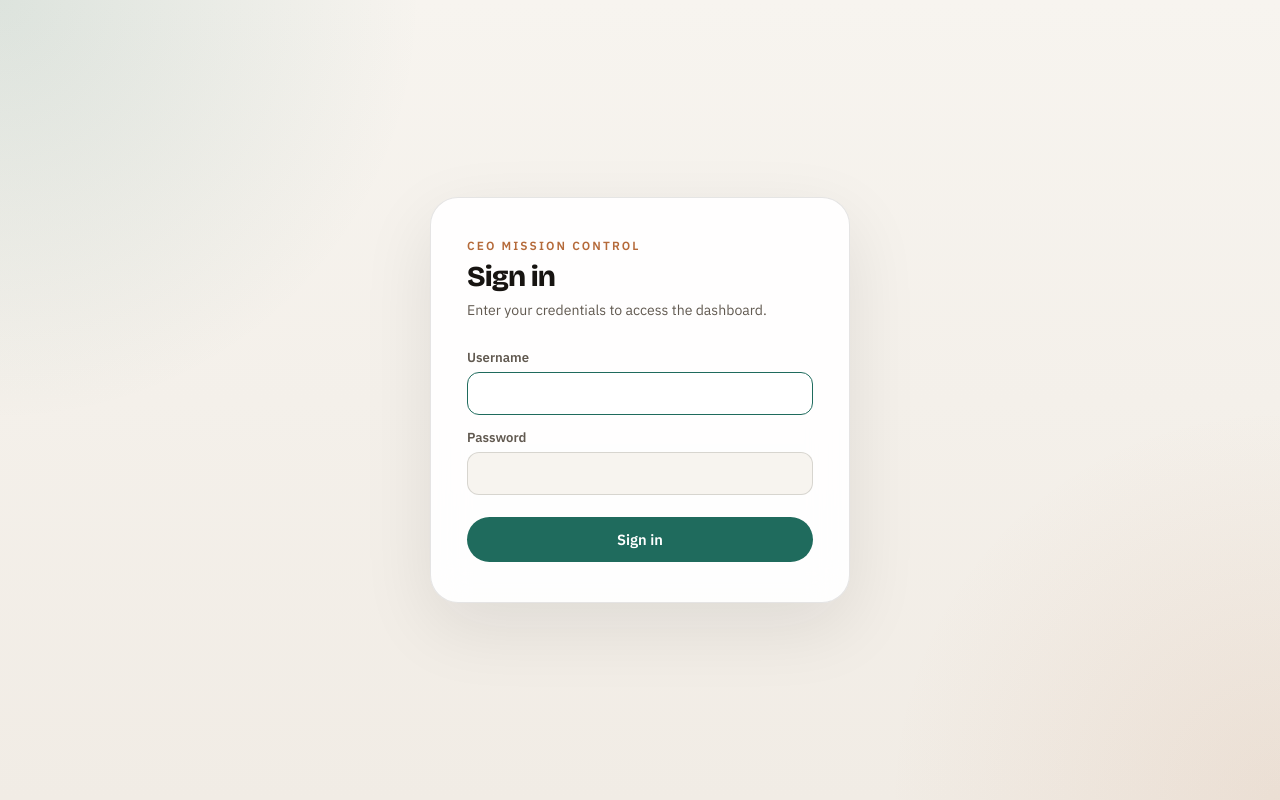
After one commit to systems1234/CEO-DELEGATION, a Python web app: template ceod/web/templates/login.html in a window 1280 px wide. The commit adds this page. Run offline with Jinja, Linux system fonts and the light colour scheme; the template is opened without the code that fills it, so the values that code supplies are empty.

Commit message:
Replace Basic Auth with proper login page and cookie sessions
- /login GET renders a styled login form
- /login POST verifies credentials and sets a signed HttpOnly cookie
  (itsdangerous URLSafeTimedSerializer, 24h expiry)
- /logout clears the cookie and redirects to /login
- Protected routes redirect to /login instead of returning 401
- Two credential pairs: DASHBOARD_USERNAME/PASSWORD (main) and
  DEV_USERNAME/DEV_PASSWORD (secondary, optional)
- SESSION_SECRET env var signs the cookie; falls back to a placeholder
  (set a real value in production)
- Sign out link added to dashboard topbar

Co-Authored-By: Claude Sonnet 4.6 <noreply@anthropic.com>

```diff
--- a/ceod/config.py
+++ b/ceod/config.py
@@ -46,6 +46,9 @@ class Settings(BaseSettings):
   dashboard_auth_enabled: bool = Field(default=True, alias="DASHBOARD_AUTH_ENABLED")
   dashboard_username: str | None = Field(default=None, alias="DASHBOARD_USERNAME")
   dashboard_password: str | None = Field(default=None, alias="DASHBOARD_PASSWORD")
+  dev_username: str | None = Field(default=None, alias="DEV_USERNAME")
+  dev_password: str | None = Field(default=None, alias="DEV_PASSWORD")
+  session_secret: str | None = Field(default=None, alias="SESSION_SECRET")
 
   scheduler_enabled: bool = Field(default=False, alias="SCHEDULER_ENABLED")
   scheduler_hour_ist: int = Field(default=9, alias="SCHEDULER_HOUR_IST")
--- a/ceod/web/templates/dashboard.html
+++ b/ceod/web/templates/dashboard.html
@@ -35,6 +35,7 @@
             <span id="refresh-status">Live sync active</span>
           </div>
           <a class="ghost-button" href="/chat">Messages</a>
+          <a class="ghost-button" href="/logout">Sign out</a>
           <button id="refresh-button" class="submit-button topbar-refresh" type="button">
             Refresh Board
           </button>
--- /dev/null
+++ b/ceod/web/templates/login.html
@@ -0,0 +1,151 @@
+<!DOCTYPE html>
+<html lang="en">
+  <head>
+    <meta charset="utf-8" />
+    <meta name="viewport" content="width=device-width, initial-scale=1" />
+    <title>Sign in — CEO Mission Control</title>
+    <link rel="preconnect" href="https://fonts.googleapis.com" />
+    <link rel="preconnect" href="https://fonts.gstatic.com" crossorigin />
+    <link
+      href="https://fonts.googleapis.com/css2?family=Bricolage+Grotesque:wght@400;500;700;800&family=IBM+Plex+Sans:wght@400;500;600&display=swap"
+      rel="stylesheet"
+    />
+    <style>
+      *, *::before, *::after { box-sizing: border-box; }
+
+      body {
+        margin: 0;
+        min-height: 100vh;
+        display: flex;
+        align-items: center;
+        justify-content: center;
+        font-family: "IBM Plex Sans", sans-serif;
+        color: #171411;
+        background:
+          radial-gradient(circle at top left, rgba(31,107,93,0.12), transparent 28%),
+          radial-gradient(circle at bottom right, rgba(181,106,58,0.10), transparent 26%),
+          linear-gradient(180deg, #f7f4ef 0%, #f1ece5 100%);
+      }
+
+      .login-card {
+        width: min(420px, calc(100vw - 32px));
+        padding: 40px 36px;
+        background: rgba(255,255,255,0.92);
+        border: 1px solid rgba(24,21,18,0.11);
+        border-radius: 28px;
+        box-shadow: 0 24px 72px rgba(24,21,18,0.09);
+        -webkit-backdrop-filter: blur(18px);
+        backdrop-filter: blur(18px);
+      }
+
+      .login-eyebrow {
+        margin: 0 0 6px;
+        font-size: 0.74rem;
+        font-weight: 700;
+        letter-spacing: 0.18em;
+        text-transform: uppercase;
+        color: #b56a3a;
+      }
+
+      .login-title {
+        margin: 0 0 6px;
+        font-family: "Bricolage Grotesque", sans-serif;
+        font-size: 1.8rem;
+        font-weight: 800;
+        letter-spacing: -0.03em;
+        color: #171411;
+      }
+
+      .login-sub {
+        margin: 0 0 28px;
+        font-size: 0.88rem;
+        color: #615950;
+        line-height: 1.5;
+      }
+
+      .field {
+        display: grid;
+        gap: 6px;
+        margin-bottom: 14px;
+      }
+
+      .field span {
+        font-size: 0.82rem;
+        font-weight: 600;
+        color: #615950;
+      }
+
+      .field input {
+        width: 100%;
+        padding: 11px 14px;
+        font: inherit;
+        font-size: 0.92rem;
+        background: #f7f4ef;
+        border: 1px solid rgba(24,21,18,0.14);
+        border-radius: 12px;
+        outline: none;
+        color: #171411;
+        transition: border-color 0.15s;
+      }
+
+      .field input:focus {
+        border-color: #1f6b5d;
+        background: #fff;
+      }
+
+      .login-btn {
+        width: 100%;
+        margin-top: 8px;
+        padding: 13px;
+        font: inherit;
+        font-size: 0.92rem;
+        font-weight: 600;
+        background: #1f6b5d;
+        color: #fff;
+        border: none;
+        border-radius: 999px;
+        cursor: pointer;
+        transition: background 0.15s, transform 0.12s;
+      }
+
+      .login-btn:hover { background: #15463d; transform: translateY(-1px); }
+      .login-btn:active { transform: none; }
+
+      .login-error {
+        margin: 14px 0 0;
+        padding: 11px 14px;
+        background: rgba(162,63,49,0.08);
+        border: 1px solid rgba(162,63,49,0.18);
+        border-radius: 10px;
+        font-size: 0.84rem;
+        color: #a23f31;
+        display: none;
+      }
+
+      .login-error.is-visible { display: block; }
+    </style>
+  </head>
+  <body>
+    <div class="login-card">
+      <p class="login-eyebrow">CEO Mission Control</p>
+      <h1 class="login-title">Sign in</h1>
+      <p class="login-sub">Enter your credentials to access the dashboard.</p>
+
+      <form method="post" action="/login">
+        <input type="hidden" name="next" value="{{ next }}" />
+        <label class="field">
+          <span>Username</span>
+          <input type="text" name="username" autocomplete="username" autofocus required />
+        </label>
+        <label class="field">
+          <span>Password</span>
+          <input type="password" name="password" autocomplete="current-password" required />
+        </label>
+        <button class="login-btn" type="submit">Sign in</button>
+        {% if error %}
+        <p class="login-error is-visible">{{ error }}</p>
+        {% endif %}
+      </form>
+    </div>
+  </body>
+</html>
--- a/requirements.txt
+++ b/requirements.txt
@@ -10,3 +10,4 @@ pydantic-settings
 uvicorn==0.34.0
 gunicorn
 python-multipart
+itsdangerous==2.2.0
```
Also changed, not shown: ceod/app.py (+73 -50 lines), 1 other file.
